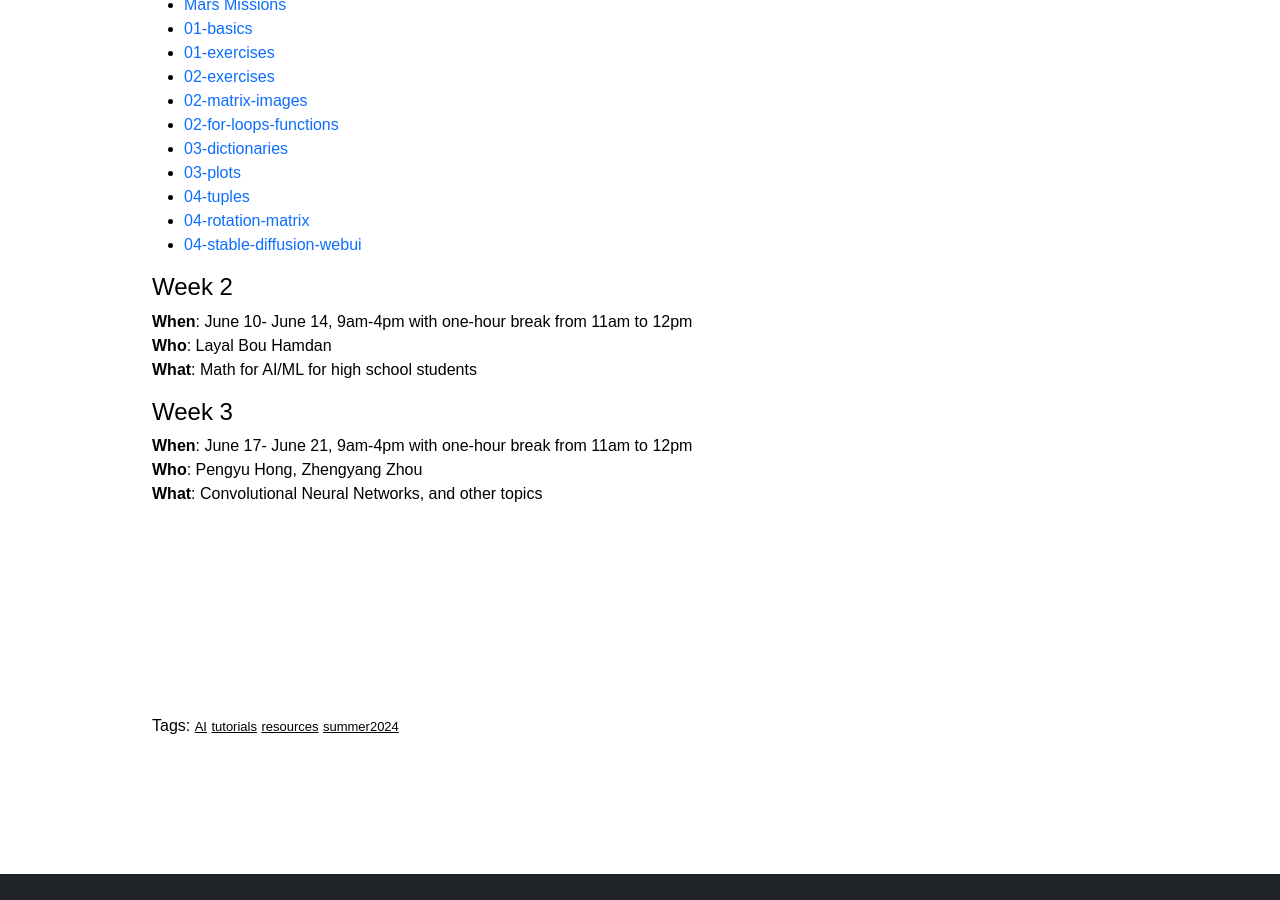
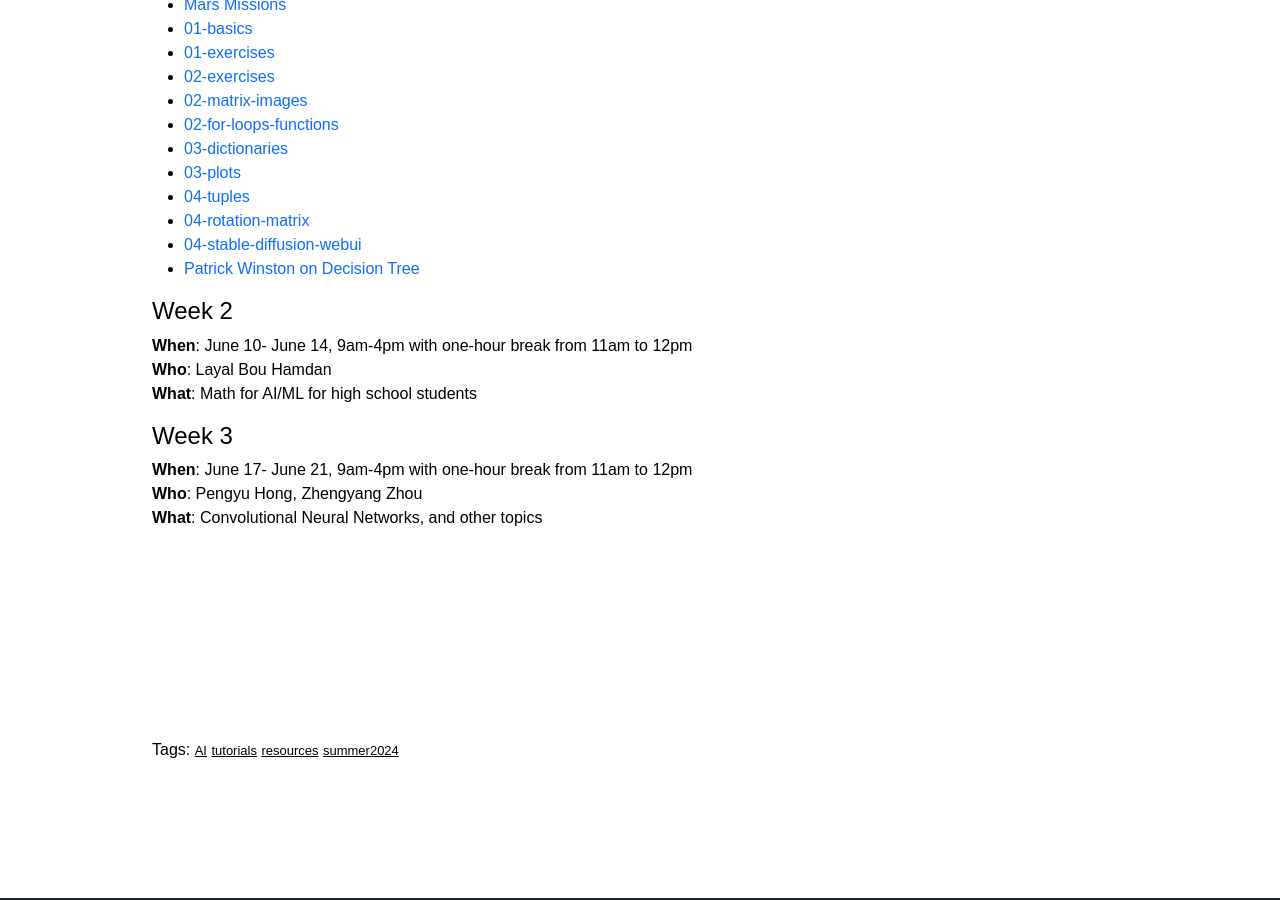
Before and after one commit to planet-ai-2023/planet-ai-2023.github.io, a Jekyll site: the page built from _posts/2024-6-01-summer-2024.md, in a window 1280 px wide and 900 px high, scrolled down 496 px. Built offline with Jekyll 4.4.1, drawn with Linux system fonts in a browser that asks for light colours.

Commit message:
Add files via upload

```diff
--- a/_posts/2024-6-01-summer-2024.md
+++ b/_posts/2024-6-01-summer-2024.md
@@ -29,6 +29,7 @@ A few things for Day 1:
 - [04-tuples](https://gist.github.com/planet-ai-2023/b6739607d4d01aceb93c68012f900668){:target="_blank"}
 - [04-rotation-matrix](https://docs.google.com/document/d/1D77UxboUtroG3J1APK84uA3uBjwH3408QdnRxLY4-y0/edit?usp=sharing){:target="_blank"}
 - [04-stable-diffusion-webui](https://colab.research.google.com/github/TheLastBen/fast-stable-diffusion/blob/main/fast_stable_diffusion_AUTOMATIC1111.ipynb){:target="_blank"}
+- [Patrick Winston on Decision Tree](https://ocw.mit.edu/courses/6-034-artificial-intelligence-fall-2010/resources/lecture-11-learning-identification-trees-disorder/){:target="_blank"}
 
 # Week 2
 **When**: June 10- June 14, 9am-4pm with one-hour break from 11am to 12pm
```
